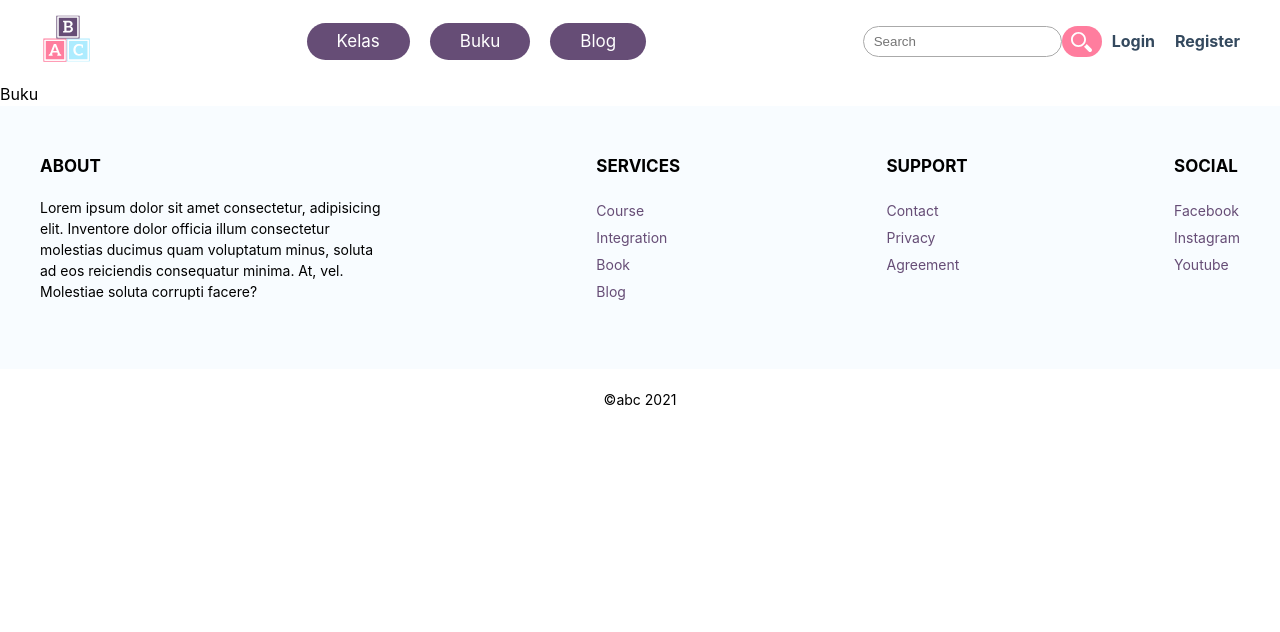
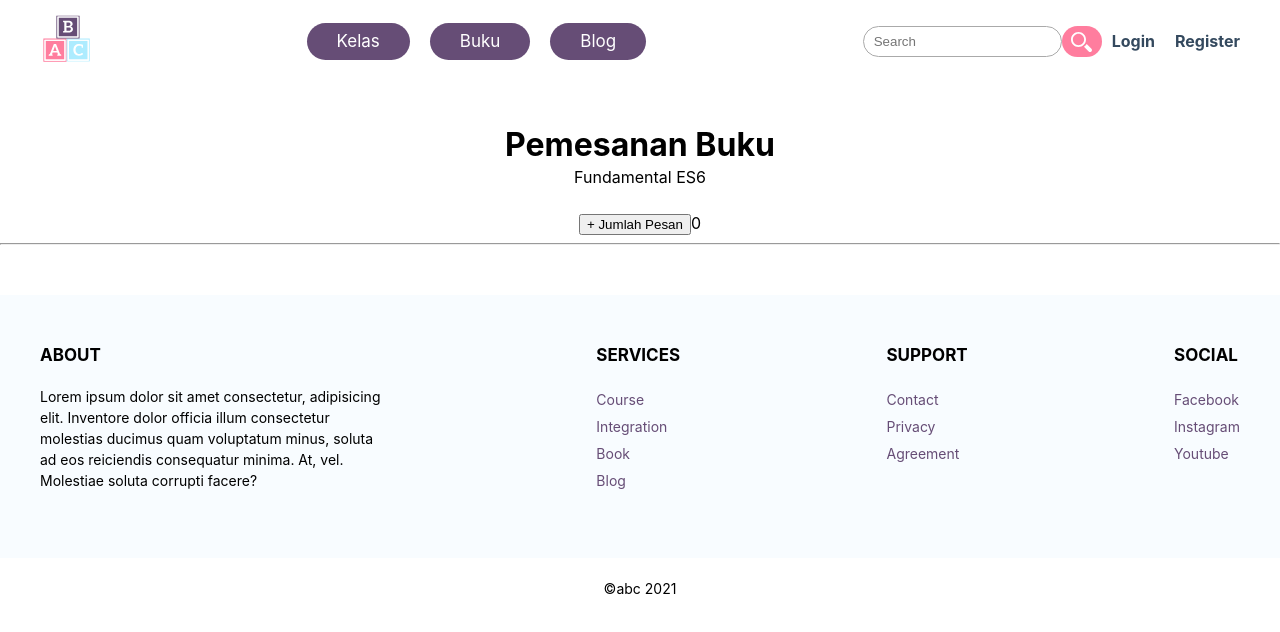
Before and after one commit to prasojopxl/react-ecommerce, a React (Create React App) app: page /buku in a window 1280 px wide. Shown: the top 632 px of the page. Built offline with nearby package versions, Linux system fonts and the light colour scheme.

Commit message:
componnet class

```diff
--- a/src/App.js
+++ b/src/App.js
@@ -1,34 +1,11 @@
 import React from 'react'
-import {BrowserRouter,Switch, Route} from "react-router-dom"
-import {Footer, Header} from "./components/"
-import { Home } from './containers/pages/home/Home';
-import { Kelas } from './containers/pages/kelas/Kelas';
-import { KelasDetail } from './containers//pages/kelas/KelasDetail';
-import { Login } from './containers/pages/login/Login';
-import { Register } from './containers/pages/register/Register';
-import { KelasCreate } from './containers/pages/kelas/KelasCreate';
-import { KelasUpdate } from './containers/pages/kelas/KelasUpdate';
+import { Navigation } from "./config/Navigation"
+
+
 
 
 export const App = () => {
   return (
-    <BrowserRouter>
-        <Header/>
-
-        <Switch>
-          <Route path="/course" exact component={()=> "hello course"}></Route>
-          <Route path="/kelas" exact component={Kelas}></Route>
-          <Route path="/buku" exact>Buku</Route>
-          <Route path="/blog" exact>Blog</Route>
-          <Route path="/login" exact component={Login}></Route>
-          <Route path="/register" exact component={Register}></Route>
-          <Route path="/kelas/create" exact component={KelasCreate}></Route>
-          <Route path="/kelas/:id" exact component={KelasDetail}></Route>
-          <Route path="/kelas/update/:id" exact component={KelasUpdate}></Route>
-          <Route path="/" exact component={Home}/>
-        </Switch>
-
-        <Footer/>
-    </BrowserRouter>
+    <Navigation/>
   )
 }
--- /dev/null
+++ b/src/config/Navigation.jsx
@@ -0,0 +1,35 @@
+import React from 'react'
+import {BrowserRouter,Switch, Route} from "react-router-dom"
+
+import {Footer, Header} from "../components"
+import { Home } from '../containers/pages/home/Home';
+import { Kelas } from '../containers/pages/kelas/Kelas';
+import { KelasDetail } from '../containers//pages/kelas/KelasDetail';
+import { Login } from '../containers/pages/login/Login';
+import { Register } from '../containers/pages/register/Register';
+import { KelasCreate } from '../containers/pages/kelas/KelasCreate';
+import { KelasUpdate } from '../containers/pages/kelas/KelasUpdate';
+import Buku from '../containers/pages/buku/Buku';
+
+export const Navigation = () => {
+    return (
+        <BrowserRouter>
+        <Header/>
+
+        <Switch>
+          <Route path="/course" exact component={()=> "hello course"}></Route>
+          <Route path="/kelas" exact component={Kelas}></Route>
+          <Route path="/buku" exact component={Buku}></Route>
+          <Route path="/blog" exact>Blog</Route>
+          <Route path="/login" exact component={Login}></Route>
+          <Route path="/register" exact component={Register}></Route>
+          <Route path="/kelas/create" exact component={KelasCreate}></Route>
+          <Route path="/kelas/:id" exact component={KelasDetail}></Route>
+          <Route path="/kelas/update/:id" exact component={KelasUpdate}></Route>
+          <Route path="/" exact component={Home}/>
+        </Switch>
+
+        <Footer/>
+    </BrowserRouter>
+    )
+}
--- /dev/null
+++ b/src/containers/pages/buku/Buku.jsx
@@ -0,0 +1,29 @@
+import React, { Component } from 'react'
+
+export default class Buku extends Component {
+    constructor(props) {
+        super(props);
+        this.state = {
+            judulBuku: "Fundamental ES6",
+            jumlahPesan:0
+        };
+      }
+
+      handleState = () => {
+        this.setState({
+            jumlahPesan: this.state.jumlahPesan+1
+        });
+      };
+
+      render() {
+        return (
+          <div style={{margin:"50px auto", textAlign:"center"}}>
+            <h1 style={{marginBottom:"10px"}}>Pemesanan Buku</h1>
+            {this.state.judulBuku}<br/><br/>
+            <button onClick={this.handleState}>+ Jumlah Pesan</button>
+            {this.state.jumlahPesan}
+            <hr/>
+          </div>
+        );
+      }
+}
```
